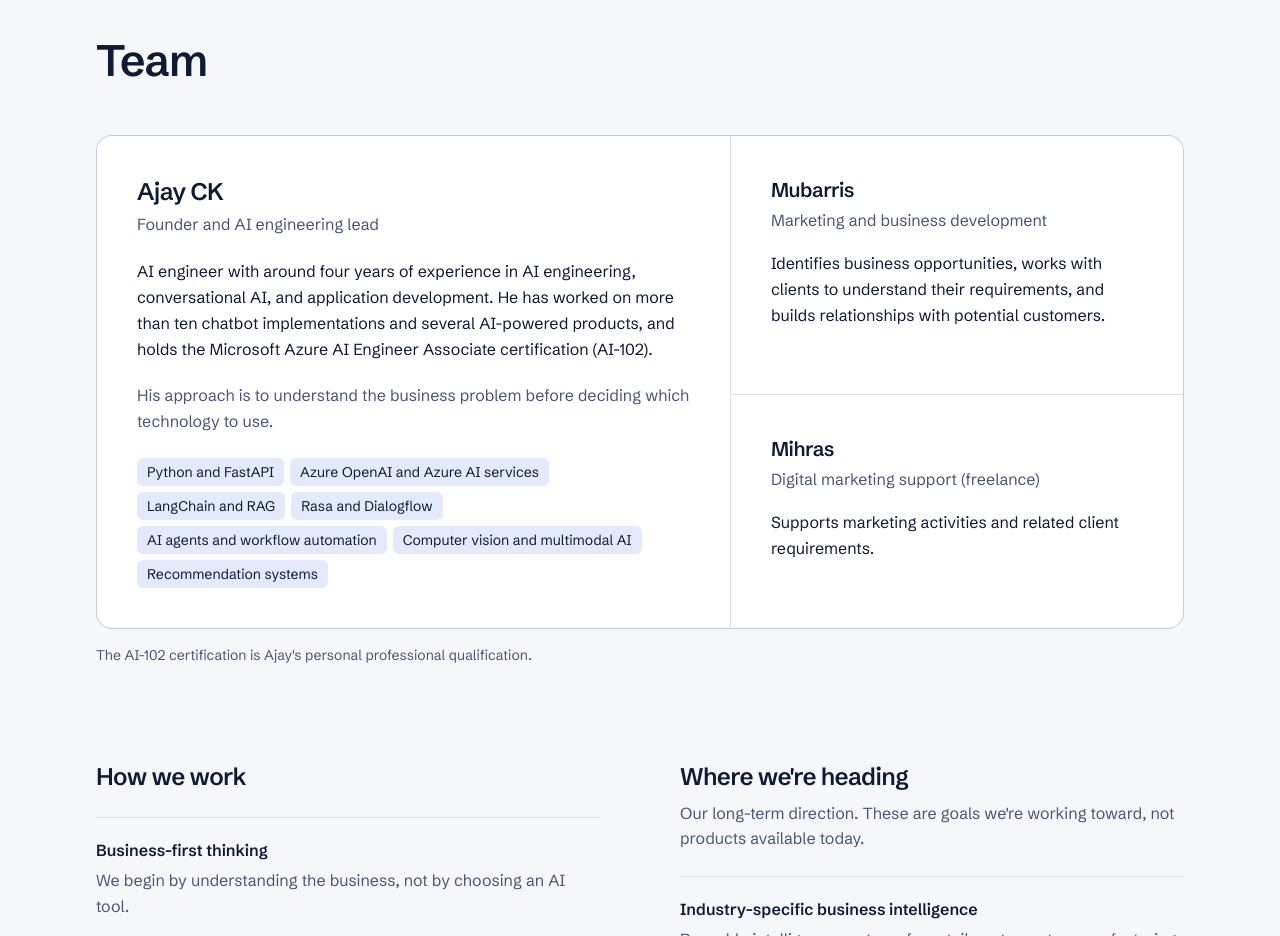
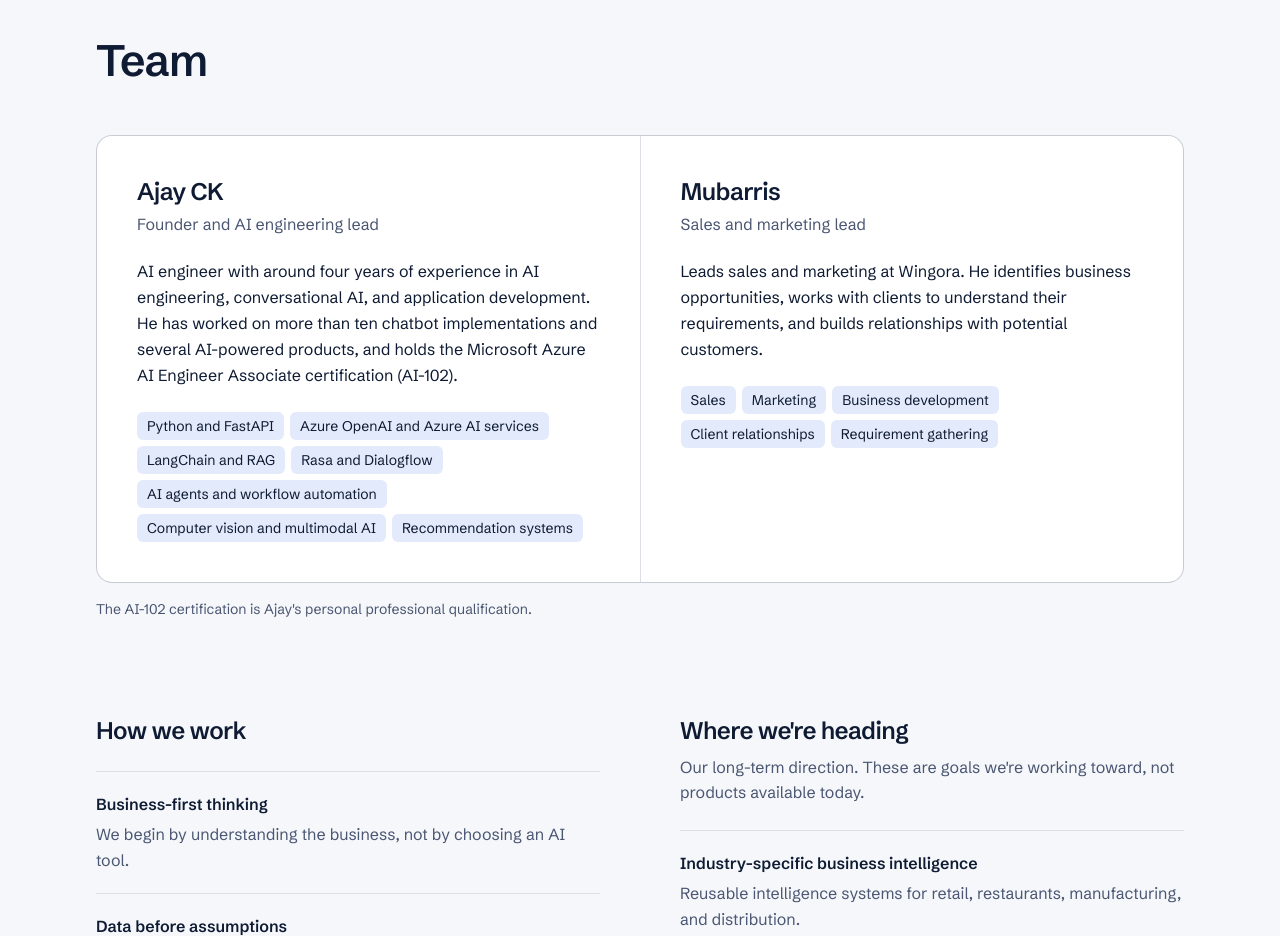
Before and after one commit to wingoraventures/wingora_website, a React (Vite) app: page /about in a window 1280 px wide. Shown: the part 920-1856 px from the top of the page. Built offline with nearby package versions, Linux system fonts and the light colour scheme; no server answers.

Commit message:
Show two-person team with equal columns; Mubarris leads sales and marketing

```diff
--- a/src/data/company.js
+++ b/src/data/company.js
@@ -15,13 +15,15 @@ export const team = [
     },
     {
         name: "Mubarris",
-        role: "Marketing and business development",
-        bio: "Identifies business opportunities, works with clients to understand their requirements, and builds relationships with potential customers.",
-    },
-    {
-        name: "Mihras",
-        role: "Digital marketing support (freelance)",
-        bio: "Supports marketing activities and related client requirements.",
+        role: "Sales and marketing lead",
+        bio: "Leads sales and marketing at Wingora. He identifies business opportunities, works with clients to understand their requirements, and builds relationships with potential customers.",
+        skills: [
+            "Sales",
+            "Marketing",
+            "Business development",
+            "Client relationships",
+            "Requirement gathering",
+        ],
     },
 ];
 
--- a/src/pages/AboutPage.jsx
+++ b/src/pages/AboutPage.jsx
@@ -74,25 +74,17 @@ export default function AboutPage() {
 
                 <section className="mx-auto max-w-6xl px-5 py-24 md:px-8">
                     <h2 className="text-3xl font-semibold tracking-[-0.025em] text-ink md:text-[2.75rem]">Team</h2>
-                    <div className="mt-12 grid gap-px overflow-hidden rounded-2xl border border-line bg-line lg:grid-cols-[1.4fr_1fr]">
-                        <article className="bg-white p-7 md:p-10 lg:row-span-2">
-                            <h3 className="text-2xl font-semibold tracking-tight text-ink">{team[0].name}</h3>
-                            <p className="mt-1 text-ink-soft">{team[0].role}</p>
-                            <p className="mt-5 leading-relaxed text-ink">{team[0].bio}</p>
-                            <p className="mt-5 leading-relaxed text-ink-soft">
-                                His approach is to understand the business problem before deciding which technology to use.
-                            </p>
-                            <ul className="mt-6 flex flex-wrap gap-1.5">
-                                {team[0].skills.map((s) => (
-                                    <li key={s} className="rounded-md bg-wing-tint px-2.5 py-1 text-sm text-ink">{s}</li>
-                                ))}
-                            </ul>
-                        </article>
-                        {team.slice(1).map((person) => (
+                    <div className="mt-12 grid gap-px overflow-hidden rounded-2xl border border-line bg-line md:grid-cols-2">
+                        {team.map((person) => (
                             <article key={person.name} className="bg-white p-7 md:p-10">
-                                <h3 className="text-xl font-semibold tracking-tight text-ink">{person.name}</h3>
+                                <h3 className="text-2xl font-semibold tracking-tight text-ink">{person.name}</h3>
                                 <p className="mt-1 text-ink-soft">{person.role}</p>
-                                <p className="mt-4 leading-relaxed text-ink">{person.bio}</p>
+                                <p className="mt-5 leading-relaxed text-ink">{person.bio}</p>
+                                <ul className="mt-6 flex flex-wrap gap-1.5">
+                                    {person.skills.map((s) => (
+                                        <li key={s} className="rounded-md bg-wing-tint px-2.5 py-1 text-sm text-ink">{s}</li>
+                                    ))}
+                                </ul>
                             </article>
                         ))}
                     </div>
--- a/src/sections/about-preview.jsx
+++ b/src/sections/about-preview.jsx
@@ -24,7 +24,7 @@ export default function AboutPreview() {
                             description="We don't sell AI because it's trending. We look at how your business operates, what information it generates, and where technology can create measurable value."
                         />
                         <p className="mt-8 text-[0.95rem] text-ink-soft">
-                            Founded by {team[0].name}, with {team[1].name} leading marketing and business development.{" "}
+                            Founded by {team[0].name}, with {team[1].name} leading sales and marketing.{" "}
                             <Link to="/about" className="text-ink link-underline">
                                 About the company and team
                             </Link>
```
